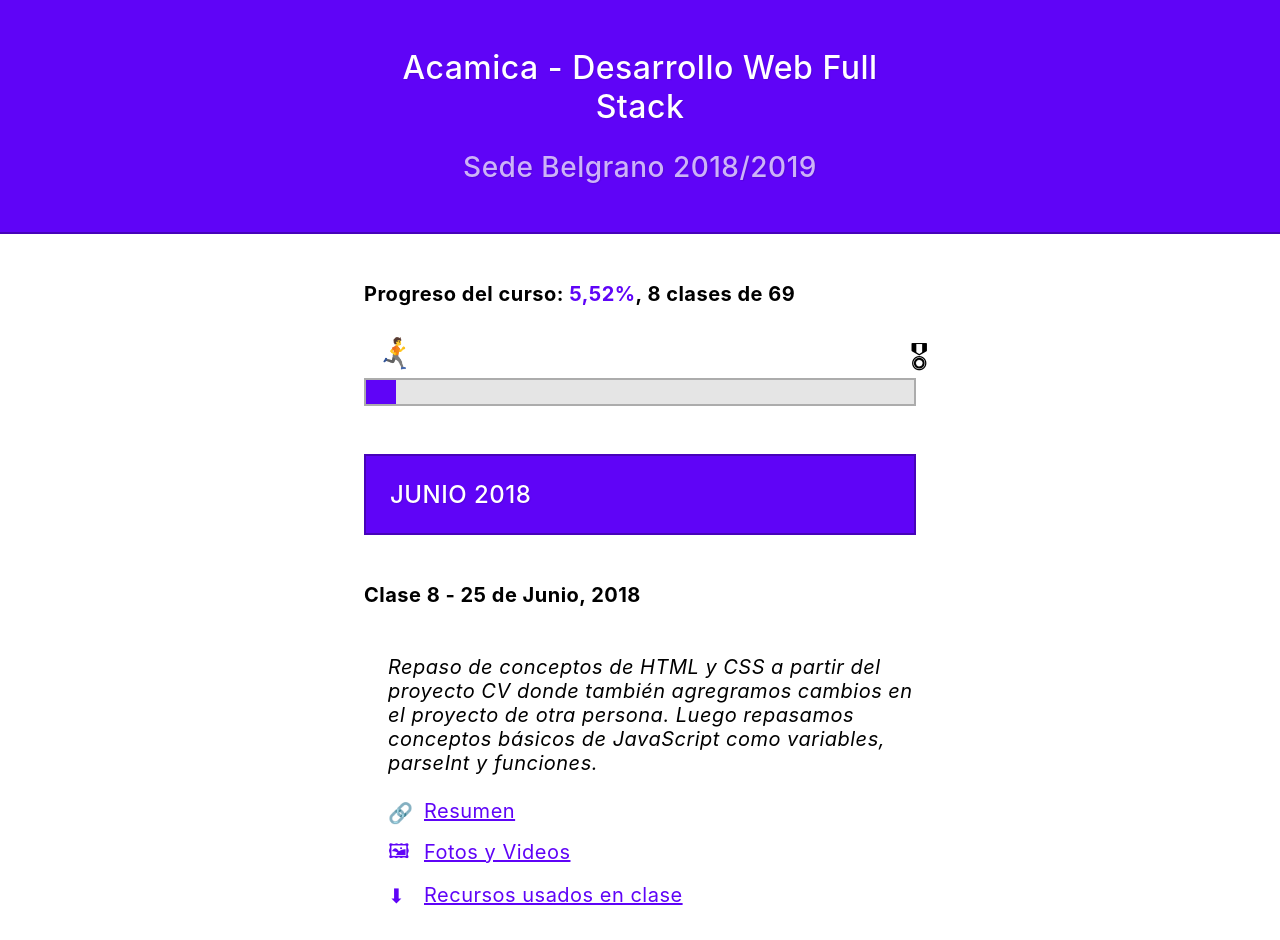
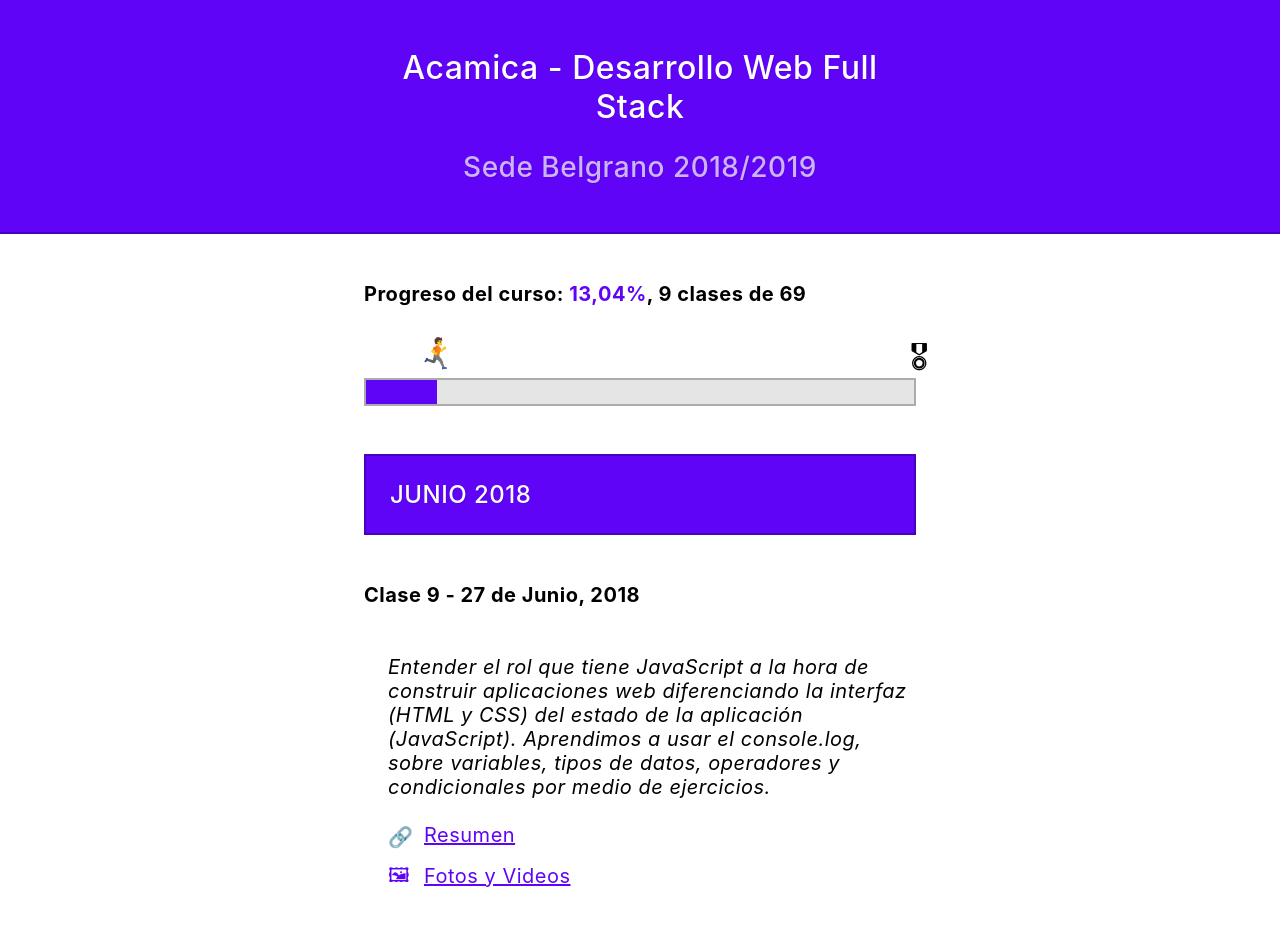
Before and after one commit to durancristhian/acamica-dwfs-belgrano, a website: page public/index.html in a window 1280 px wide. Shown: the top 940 px of the page. Drawn offline with Linux system fonts and the light colour scheme.

Commit message:
add lesson 9

```diff
--- a/public/index.html
+++ b/public/index.html
@@ -34,14 +34,28 @@
         <div class="inner-container">
             <div class="progress-section">
                 <h4>Progreso del curso:
-                    <span class="color-animation">5,52%</span>, 8 clases de 69</h4>
+                    <span class="color-animation">13,04%</span>, 9 clases de 69</h4>
                 <div class="progress-bar-container">
-                    <div class="girl" style="left: 5.52%;">🏃</div>
+                    <div class="girl" style="left: 13.04%;">🏃</div>
                     <div class="medal">🎖</div>
-                    <div class="background-animation progress-bar" style="width: 5.52%;"></div>
+                    <div class="background-animation progress-bar" style="width: 13.04%;"></div>
                 </div>
             </div>
             <h3 class="background-animation">Junio 2018</h3>
+            <div class="lesson">
+                <div>
+                    <h4>Clase 9 - 27 de Junio, 2018</h4>
+                </div>
+                <div>
+                    <p>
+                        <em>Entender el rol que tiene JavaScript a la hora de construir aplicaciones web diferenciando la interfaz
+                            (HTML y CSS) del estado de la aplicación (JavaScript). Aprendimos a usar el console.log, sobre
+                            variables, tipos de datos, operadores y condicionales por medio de ejercicios.</em>
+                    </p>
+                    <a href="https://drive.google.com/open?id=1zXZGF1AD4zc6giVz3GzjpZSQo0vNDLMSdPlvnS808JM" target="_blank" class="color-animation link">Resumen</a>
+                    <a href="https://drive.google.com/open?id=1pBovCcgUhOzTv9ZewoUAQzQWmFcBLwTw" target="_blank" class="color-animation media">Fotos y Videos</a>
+                </div>
+            </div>
             <div class="lesson">
                 <div>
                     <h4>Clase 8 - 25 de Junio, 2018</h4>
```
